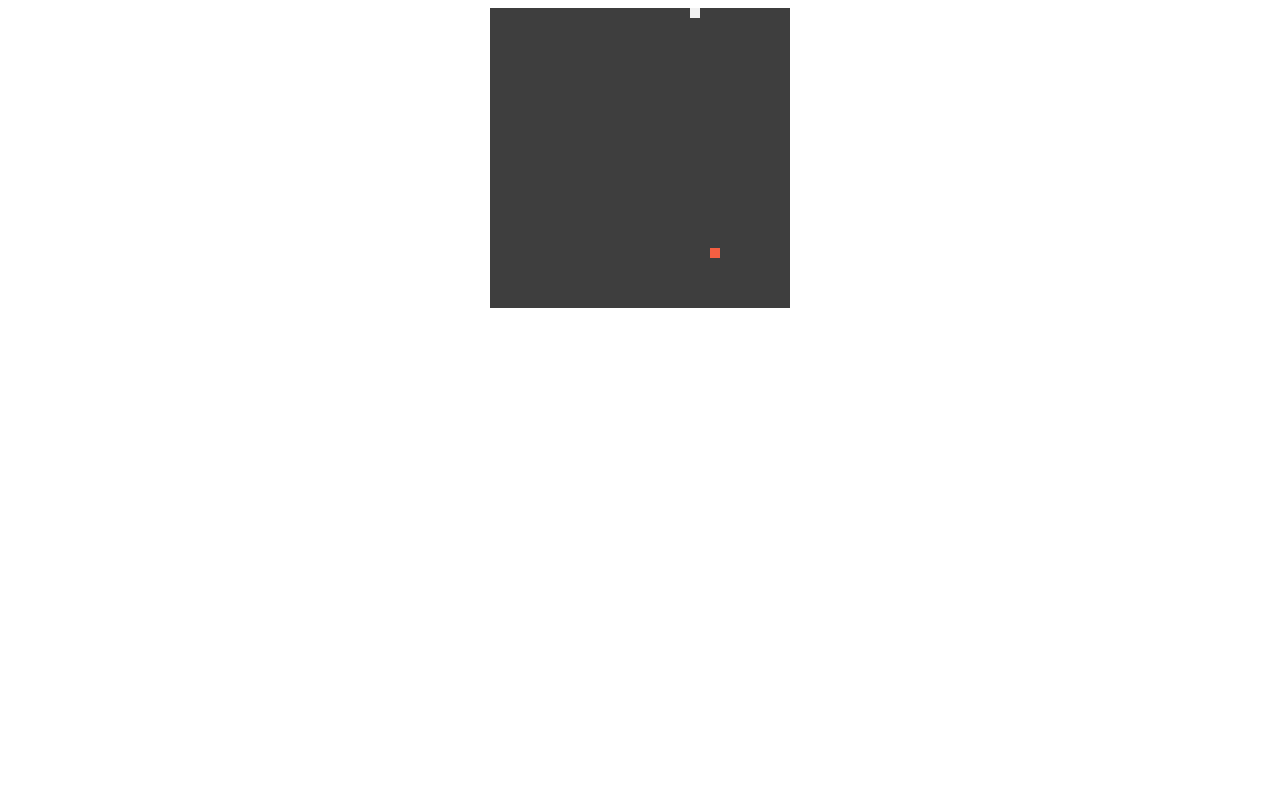
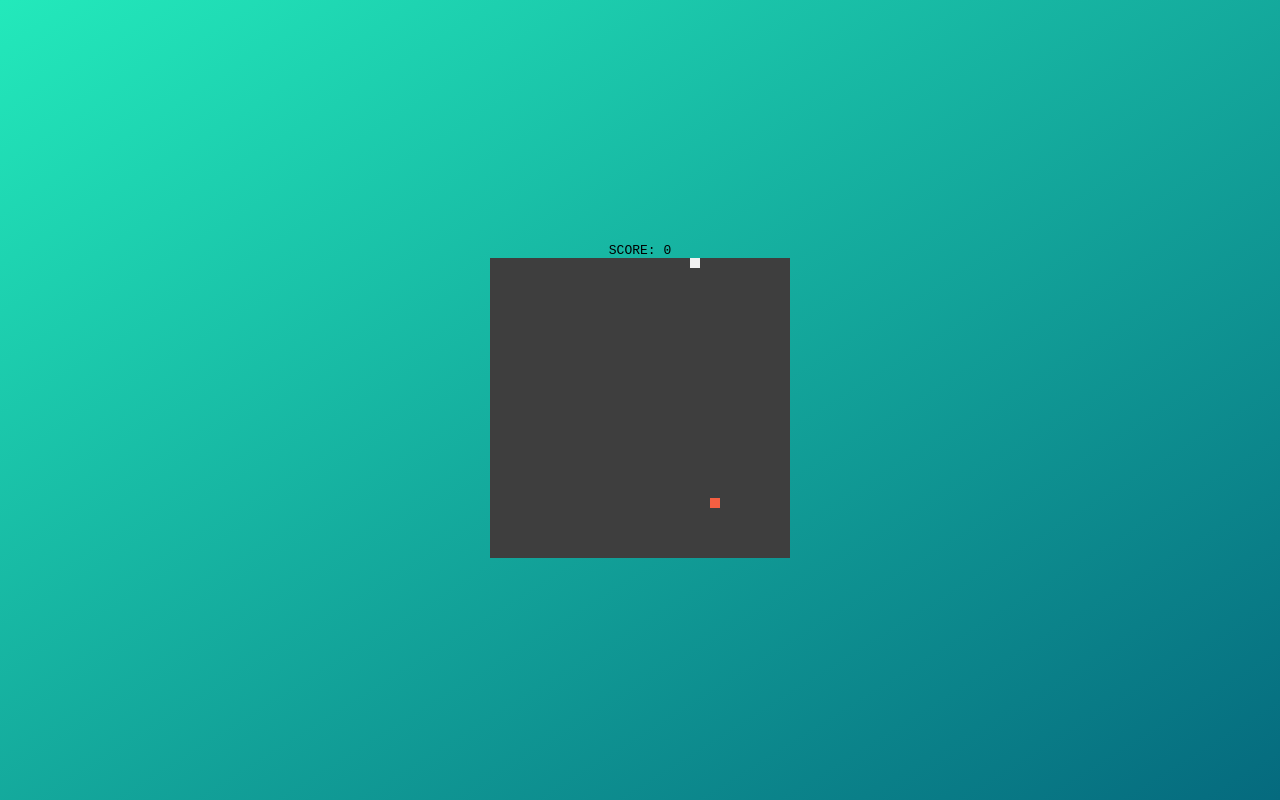
Before and after one commit to mattwong59/snake, a plain HTML site: page index.html in a window 1280 px wide. Drawn offline with Linux system fonts and the light colour scheme.

Commit message:
Add score

```diff
--- a/draw.js
+++ b/draw.js
@@ -3,7 +3,7 @@ const ctx = canvas.getContext('2d');
 const scale = 10;
 const rows = canvas.height/scale;
 const cols = canvas.width/scale;
-
+const score = document.getElementById('score');
 
 let fruitColours = ['red', 'blue', 'yellow', 'green']
 let snake;
@@ -26,6 +26,7 @@ let fruit;
             fruit.getRandomFruit();
         }
 
+        score.innerHTML =  `SCORE: ${snake.total}`;
         snake.checkCollision();
 
     }, 250);
--- a/index.html
+++ b/index.html
@@ -8,7 +8,8 @@
     <title>Snake</title>
 </head>
 <body>
-    <div>
+    <div class='main'>
+        <div id="score"></div>
         <canvas id="canvas" width="300" height="300" style="background: #3e3e3e;"></canvas>
     </div>
     <script src="fruit.js"></script>
--- a/styles.css
+++ b/styles.css
@@ -1,5 +1,17 @@
-div {
+body {
+    margin: 0;
+    background-image: linear-gradient(to bottom right, #23e9bb , #056a7e);
+}
+
+.main {
     display: flex;
     justify-content: center;
     align-items: center;
+    flex-direction: column;
+    width: 100vw;
+    height: 100vh;
 }
+
+div#score {
+    font-family: monospace;
+}
```
